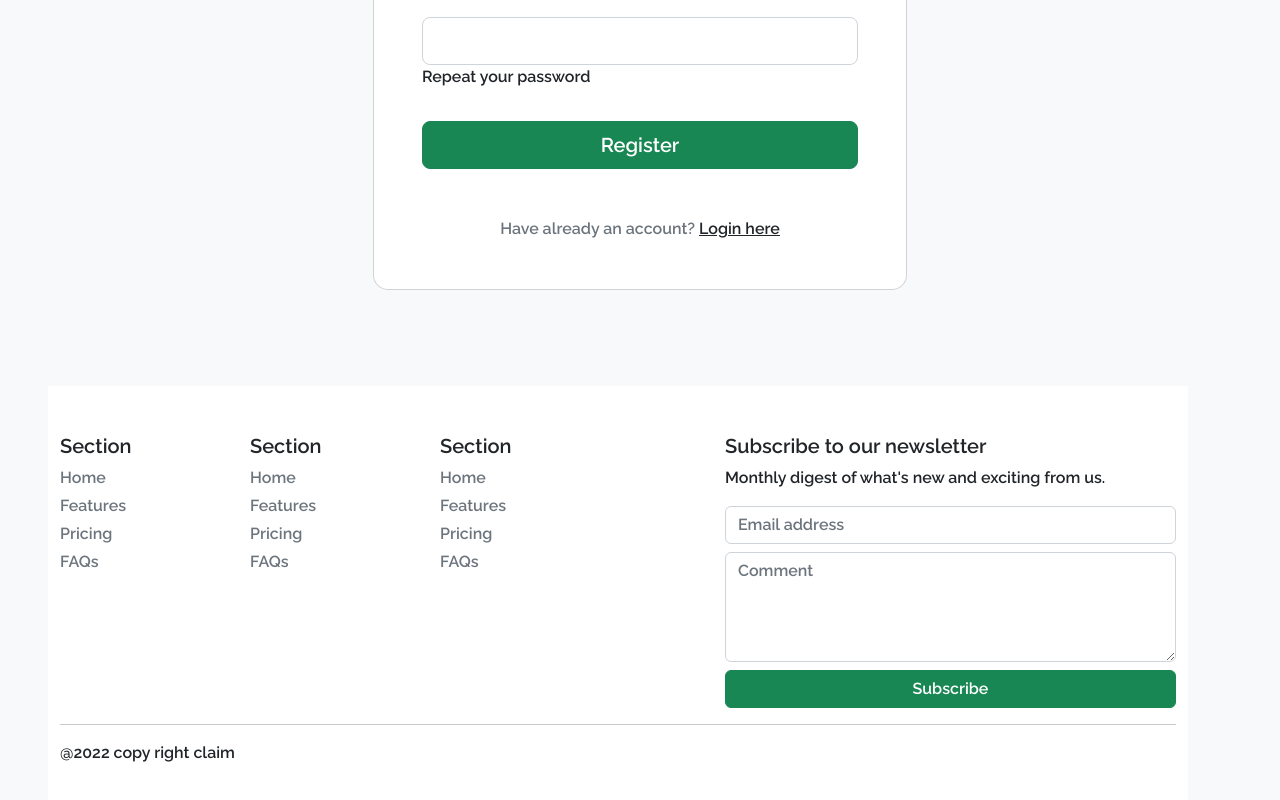
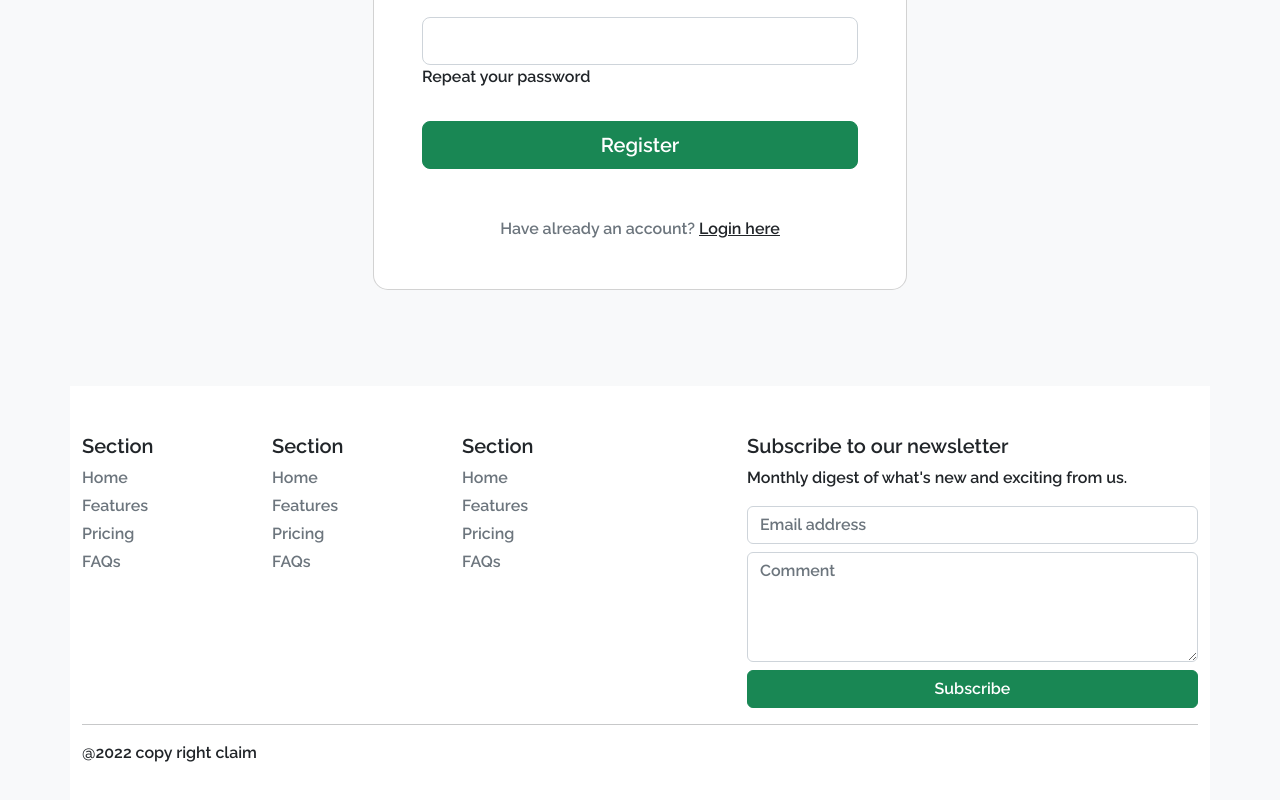
Before and after one commit to devShaik010/tes-ui, a plain HTML site: page index.html in a window 1280 px wide. Shown: the part 502-1302 px from the top of the page. Drawn offline with nearby package versions, Linux system fonts and the light colour scheme.

Commit message:
Update index.html

```diff
--- a/index.html
+++ b/index.html
@@ -128,7 +128,7 @@
 
     <br>
     <br>
-    <div class="container bg-white mt-5 me-5 ms-5">
+    <div class="container bg-white mt-5">
     <footer class="py-5">
       <div class="row">
         <div class="col-6 col-md-2">
```
